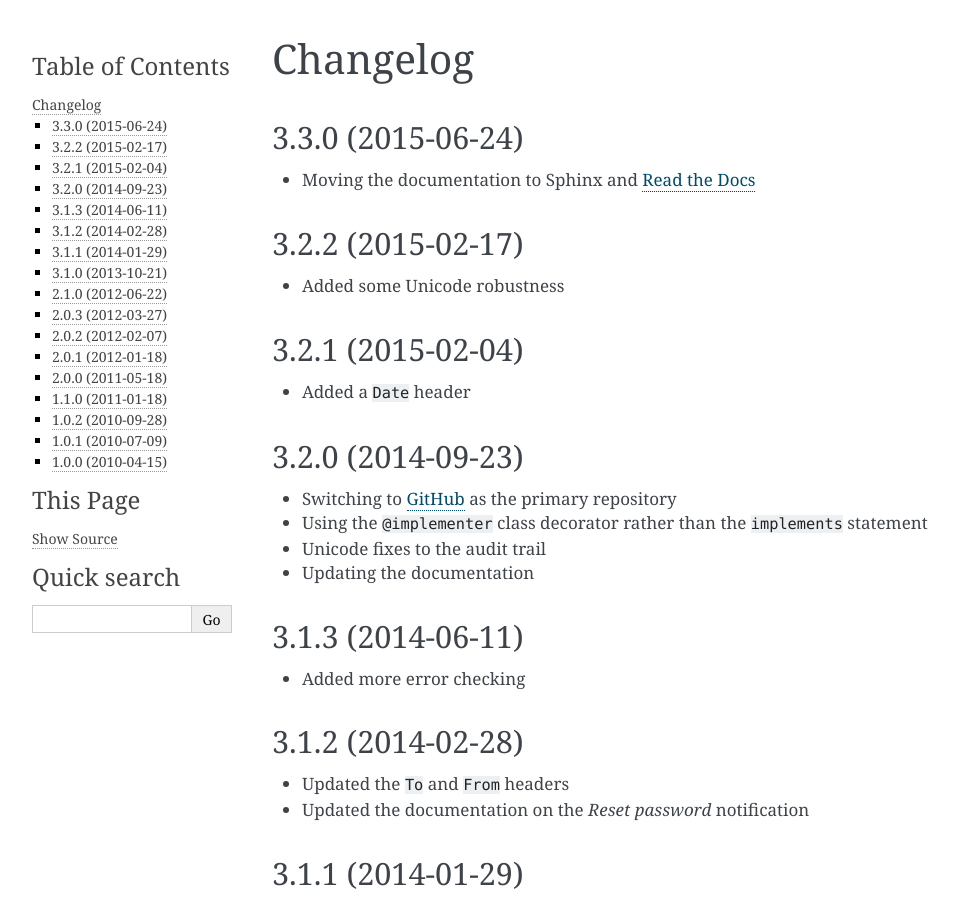
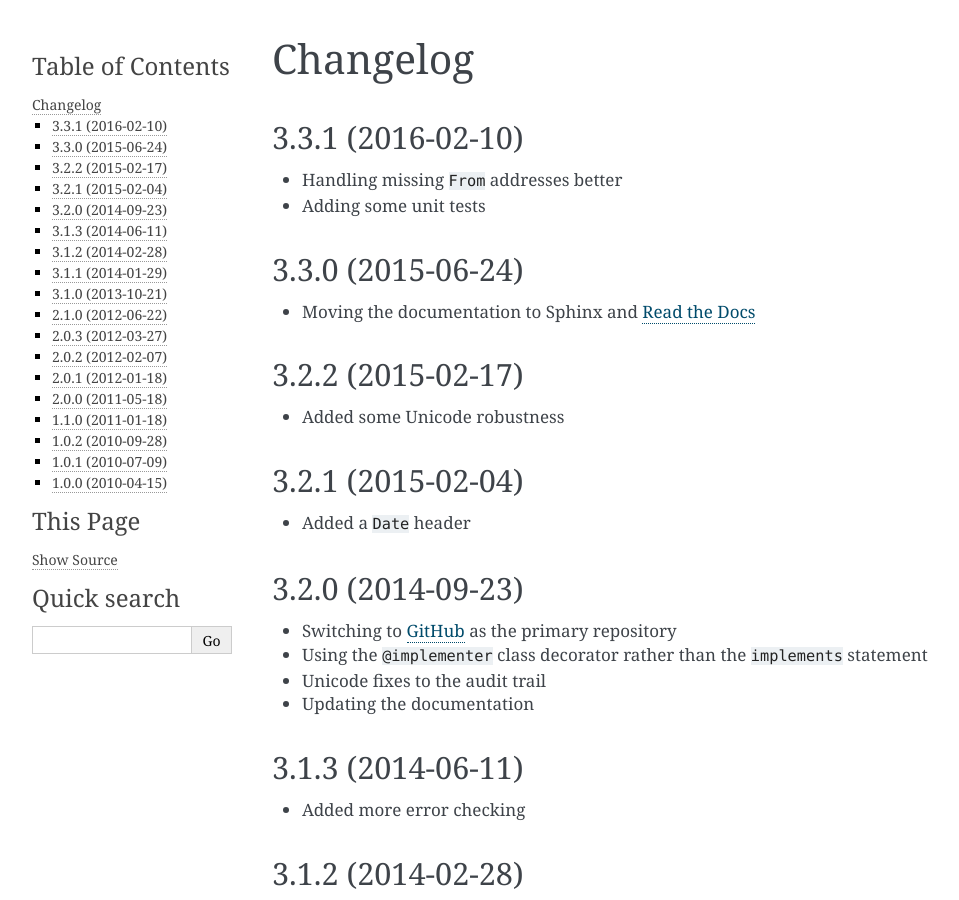
Before and after one commit to groupserver/gs.profile.notify, a Sphinx documentation site: the page built from docs/HISTORY.rst, in a window 1280 px wide and 900 px high. Shown: the whole window, without its empty margins (148-1107 px from the left). Built offline with Sphinx 7.4.7, drawn with Linux system fonts in a browser that asks for light colours.

Commit message:
Bumping the version number

```diff
--- a/docs/HISTORY.rst
+++ b/docs/HISTORY.rst
@@ -1,5 +1,11 @@
 Changelog
 =========
+
+3.3.1 (2016-02-10)
+------------------
+
+* Handling missing ``From`` addresses better
+* Adding some unit tests
 
 3.3.0 (2015-06-24)
 ------------------
--- a/version.py
+++ b/version.py
@@ -1,5 +1,5 @@
 # -*- coding: utf-8 -*-
-version = '3.3.0'
+version = '3.3.1'
 release = False
 
 #--------------------------------------------------------------------------#
```
